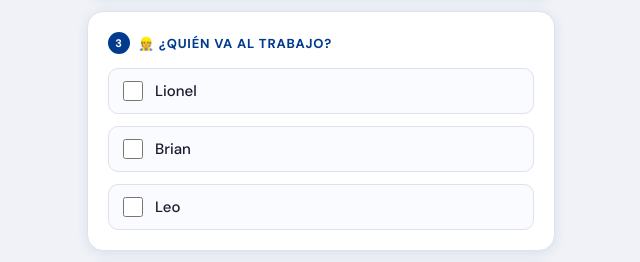
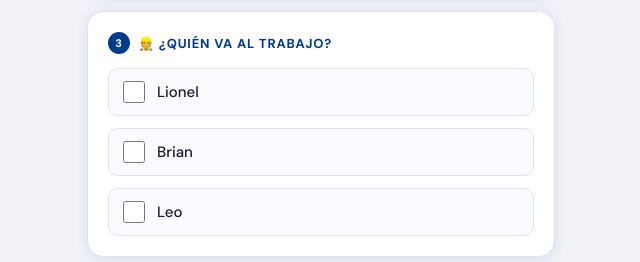
Before and after one commit to crassol-lab/Agenda-Climax, a plain HTML site: page index.html in a window 1280 px wide. Shown: the part 538-800 px from the top of the page, 319-959 px from the left. Drawn offline with nearby package versions, Linux system fonts and the light colour scheme.

Commit message:
Update index.html

```diff
--- a/index.html
+++ b/index.html
@@ -16,8 +16,8 @@ header h1{font-size:20px;font-weight:700;}
 .card{background:var(--white);border-radius:16px;padding:20px;box-shadow:0 2px 12px rgba(0,59,142,.10);border:1px solid var(--border);}
 .ct{font-size:13px;font-weight:700;text-transform:uppercase;letter-spacing:.8px;color:var(--blue);margin-bottom:14px;display:flex;align-items:center;gap:8px;}
 .num{background:var(--blue);color:white;border-radius:50%;width:22px;height:22px;display:flex;align-items:center;justify-content:center;font-size:11px;flex-shrink:0;}
-input,textarea,select{width:100%;padding:12px 14px;border:1.5px solid var(--border);border-radius:10px;font-size:15px;font-family:"DM Sans",sans-serif;color:var(--text);background:#fafbff;margin-bottom:10px;appearance:none;-webkit-appearance:none;}
-input:focus,textarea:focus,select:focus{outline:none;border-color:var(--accent);background:#fff;}
+input[type=text],input[type=date],input[type=time],textarea,select{width:100%;padding:12px 14px;border:1.5px solid var(--border);border-radius:10px;font-size:15px;font-family:"DM Sans",sans-serif;color:var(--text);background:#fafbff;margin-bottom:10px;appearance:none;-webkit-appearance:none;}
+input[type=text]:focus,input[type=date]:focus,input[type=time]:focus,textarea:focus,select:focus{outline:none;border-color:var(--accent);background:#fff;}
 textarea{resize:vertical;min-height:90px;}
 .sw{position:relative;margin-bottom:10px;}
 .sw select{margin-bottom:0;}
@@ -26,10 +26,10 @@ textarea{resize:vertical;min-height:90px;}
 .two-col label{font-size:12px;font-weight:600;color:var(--muted);display:block;margin-bottom:4px;text-transform:uppercase;letter-spacing:.5px;}
 .two-col input{margin-bottom:0;}
 .checks{display:flex;flex-direction:column;gap:12px;}
-.check-item{display:flex;align-items:center;gap:12px;padding:12px 14px;border:1.5px solid var(--border);border-radius:10px;background:#fafbff;cursor:pointer;}
-.check-item input[type=checkbox]{width:20px;height:20px;margin:0;accent-color:var(--blue);cursor:pointer;appearance:auto;-webkit-appearance:auto;}
-.check-item label{font-size:15px;font-weight:500;cursor:pointer;flex:1;}
-.check-item.checked{border-color:var(--accent);background:#f0f4ff;}
+.check-label{display:flex;align-items:center;gap:12px;padding:12px 14px;border:1.5px solid var(--border);border-radius:10px;background:#fafbff;cursor:pointer;user-select:none;}
+.check-label input[type=checkbox]{width:22px;height:22px;margin:0;accent-color:var(--blue);flex-shrink:0;}
+.check-label span{font-size:15px;font-weight:500;}
+.check-label:has(input:checked){border-color:var(--accent);background:#f0f4ff;}
 .btns{display:flex;flex-direction:column;gap:10px;}
 .btn{display:flex;align-items:center;justify-content:center;gap:10px;width:100%;padding:15px;border:none;border-radius:12px;font-size:15px;font-family:"DM Sans",sans-serif;font-weight:700;cursor:pointer;}
 .bg{background:#25d366;color:white;}
@@ -73,27 +73,27 @@ textarea{resize:vertical;min-height:90px;}
   <div class="card">
     <div class="ct"><span class="num">3</span> 👷 ¿Quién va al trabajo?</div>
     <div class="checks">
-      <div class="check-item" id="wrap-lionel" onclick="toggleCheck('lionel','wrap-lionel')">
+      <label class="check-label">
         <input type="checkbox" id="lionel">
-        <label for="lionel">Lionel</label>
-      </div>
-      <div class="check-item" id="wrap-brian" onclick="toggleCheck('brian','wrap-brian')">
+        <span>Lionel</span>
+      </label>
+      <label class="check-label">
         <input type="checkbox" id="brian">
-        <label for="brian">Brian</label>
-      </div>
-      <div class="check-item" id="wrap-leo" onclick="toggleCheck('leo','wrap-leo')">
+        <span>Brian</span>
+      </label>
+      <label class="check-label">
         <input type="checkbox" id="leo">
-        <label for="leo">Leo</label>
-      </div>
+        <span>Leo</span>
+      </label>
     </div>
   </div>
   <div class="card">
     <div class="ct"><span class="num">4</span> 👤 Cliente</div>
-    <input id="cliente" placeholder="Nombre del cliente" autocomplete="off">
+    <input type="text" id="cliente" placeholder="Nombre del cliente" autocomplete="off">
   </div>
   <div class="card">
     <div class="ct"><span class="num">5</span> 📍 Dirección</div>
-    <input id="direccion" placeholder="Calle y número" autocomplete="off">
+    <input type="text" id="direccion" placeholder="Calle y número" autocomplete="off">
   </div>
   <div class="card">
     <div class="ct"><span class="num">6</span> 📝 Observaciones</div>
@@ -128,12 +128,6 @@ function ini() {
 function pad(n) { return String(n).padStart(2,"0"); }
 ini();
 setInterval(ini, 60000);
-
-function toggleCheck(id, wrapId) {
-  var cb = document.getElementById(id);
-  cb.checked = !cb.checked;
-  document.getElementById(wrapId).classList.toggle("checked", cb.checked);
-}
 
 function gf() {
   var v = document.getElementById("fecha").value;
@@ -208,7 +202,6 @@ function reset() {
   document.getElementById("horaFin").value = "";
   ["lionel","brian","leo"].forEach(function(id) {
     document.getElementById(id).checked = false;
-    document.getElementById("wrap-"+id).classList.remove("checked");
   });
   yaEnviado = false;
   document.getElementById("fecha").value = "";
```
